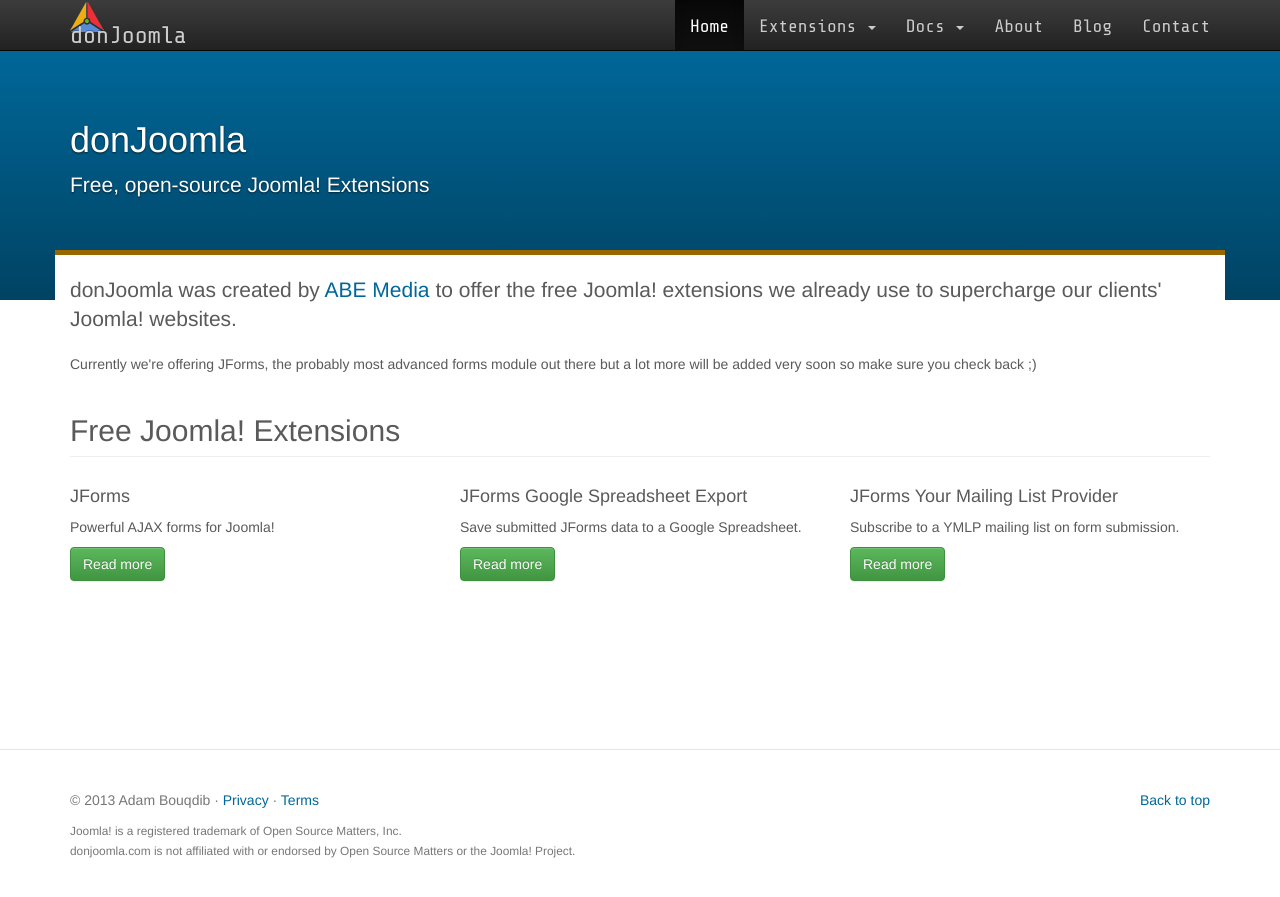
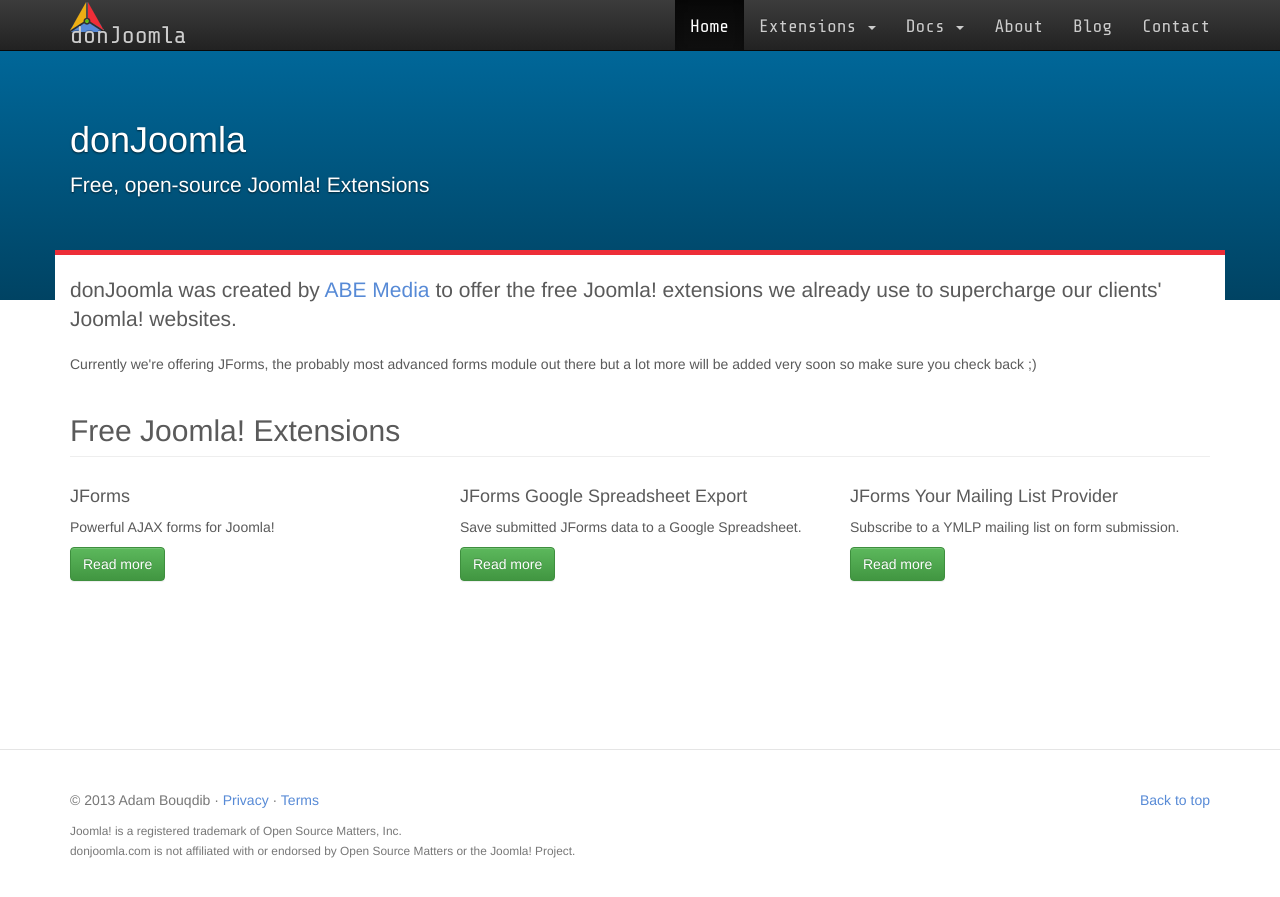
Before and after one commit to donJoomla/donjoomla.github.io, a Jekyll site: the page built from index.html, in a window 1280 px wide. Shown: the top 897 px of the page. Built offline with Jekyll 4.4.1, drawn with Linux system fonts in a browser that asks for light colours; nearby versions of some CDN libraries.

Commit message:
updated css

```diff
--- a/css/style.css
+++ b/css/style.css
@@ -7,7 +7,7 @@
 	margin-top:50px;
 }
 a {
-	color:#006799;
+	color:#578AD6;
 }
 
 /* CUSTOMIZE THE NAVBAR
@@ -169,7 +169,7 @@
 .nav-list > .active > a, .nav-list > .active > a:hover, .nav-list > .active > a:focus {
 	color: #ffffff;
 	text-shadow: 0 -1px 0 rgba(0, 0, 0, 0.2);
-	background-color: #006799;
+	background-color: #578AD6;
 }
 .demoFrame {
 	width:100%;
@@ -180,5 +180,5 @@
 	margin-top: -50px;
 	position: relative;
 	padding-top: 20px;
-	border-top: 5px solid #996700;
+	border-top: 5px solid #ED2E38;
 }
```
